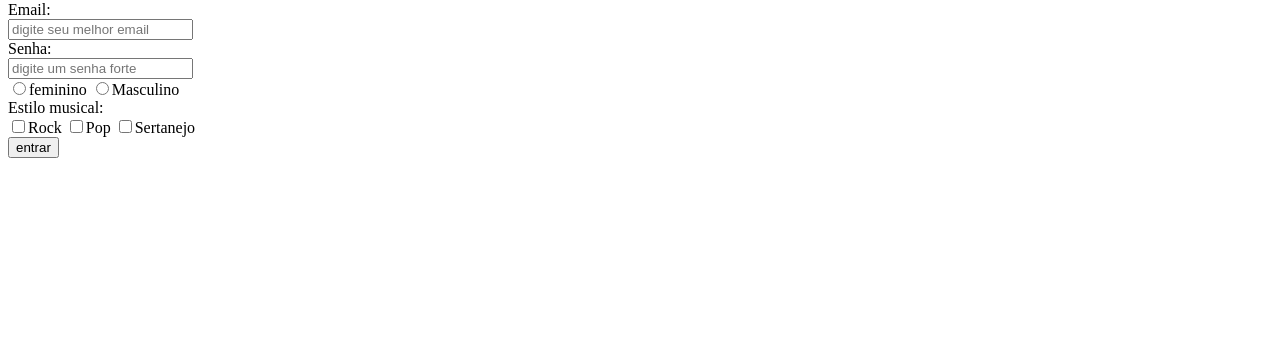
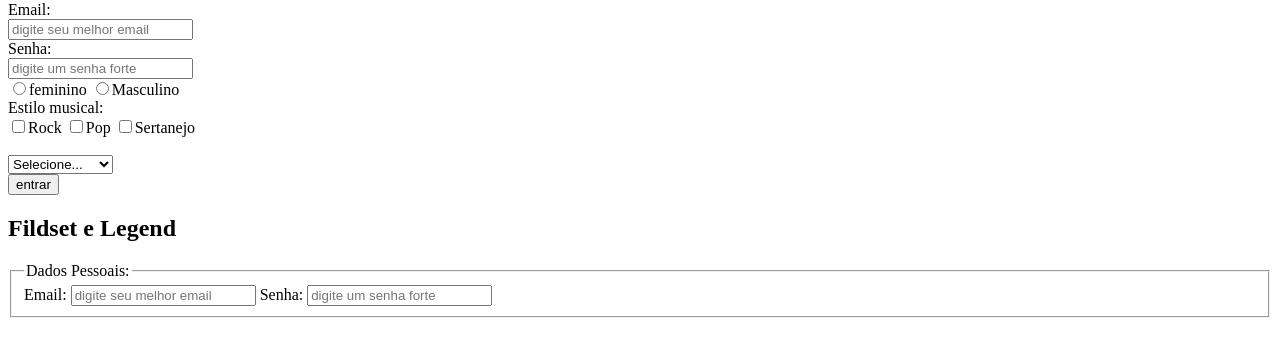
Before and after one commit to guisant17/Projeto-pessoal1, a plain HTML site: page teste.html in a window 1280 px wide. Shown: the part 79-436 px from the top of the page. Drawn offline with Linux system fonts and the light colour scheme.

Commit message:
fgjhklç
ggjhghjhgj

```diff
--- a/teste.html
+++ b/teste.html
@@ -29,6 +29,16 @@
           <input type="checkbox" name="estilo" value="pop">Pop
           <input type="checkbox" name="estilo" value="sertanejo">Sertanejo
 
+          <br><br>
+
+          <select name="estado">
+            <option value="">Selecione...</option>
+            <option value="Sao Paulo">Sao Paulo</option>
+            <option value="Rio de janeiro">Rio de janeiro</option>
+            <option value="Brasilia">Brasilia</option>
+            <option value="Espirito santo">Espirito santo</option>
+          </select>
+
 
 
 
@@ -39,6 +49,27 @@
 
 
           </form>
+
+
+          <fomr>
+            <h2> Fildset e Legend </h2>
+          <!--
+            fildset = conjunto de campos
+            legend = legenda para conjunto de campos
+          -->
+                <fieldset>
+                  <legend>Dados Pessoais:</legend>
+                      <form action="processa" method="post">
+                         Email:
+                            <input type="email" name="email" placeholder="digite seu melhor email">
+
+                           Senha:
+           <input type="password" name="senha" placeholder="digite um senha forte"><br>
+                </fieldset>
+
+
+
+          </fomr>
 
 
 
```
